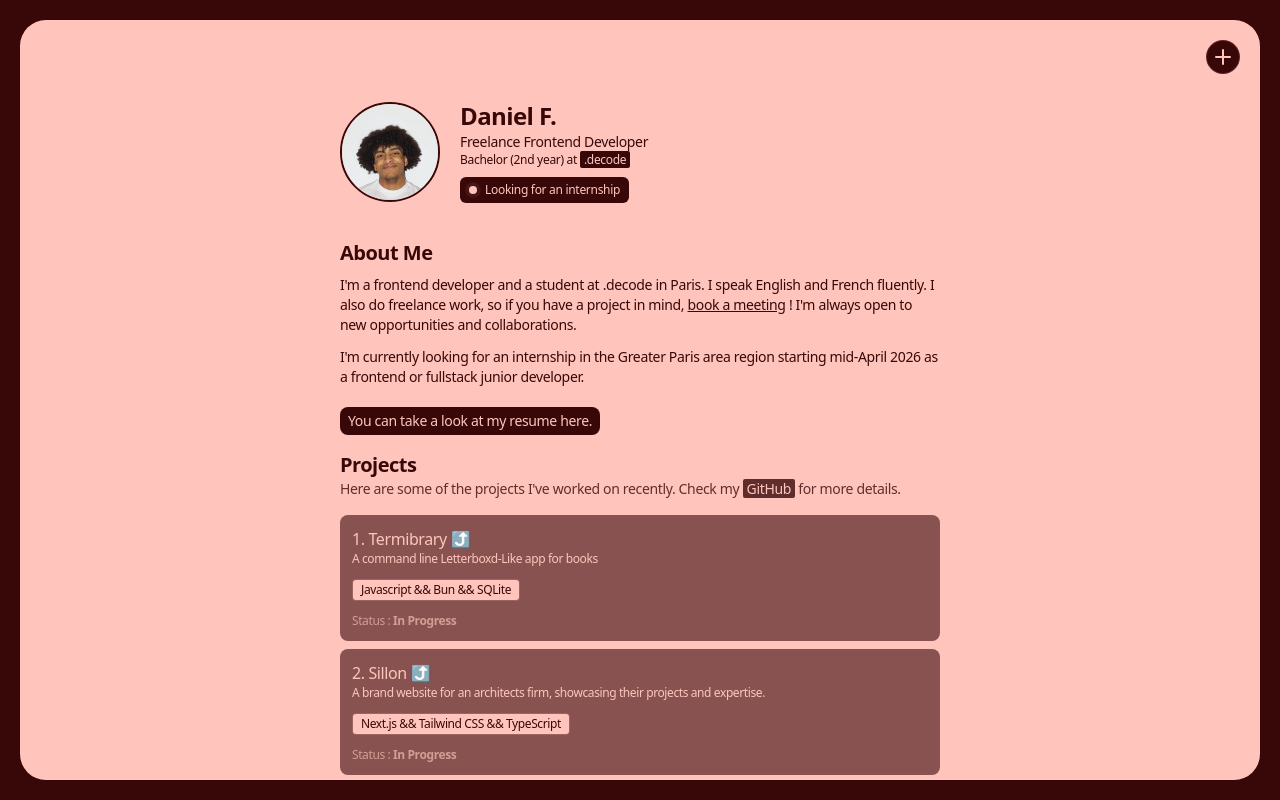
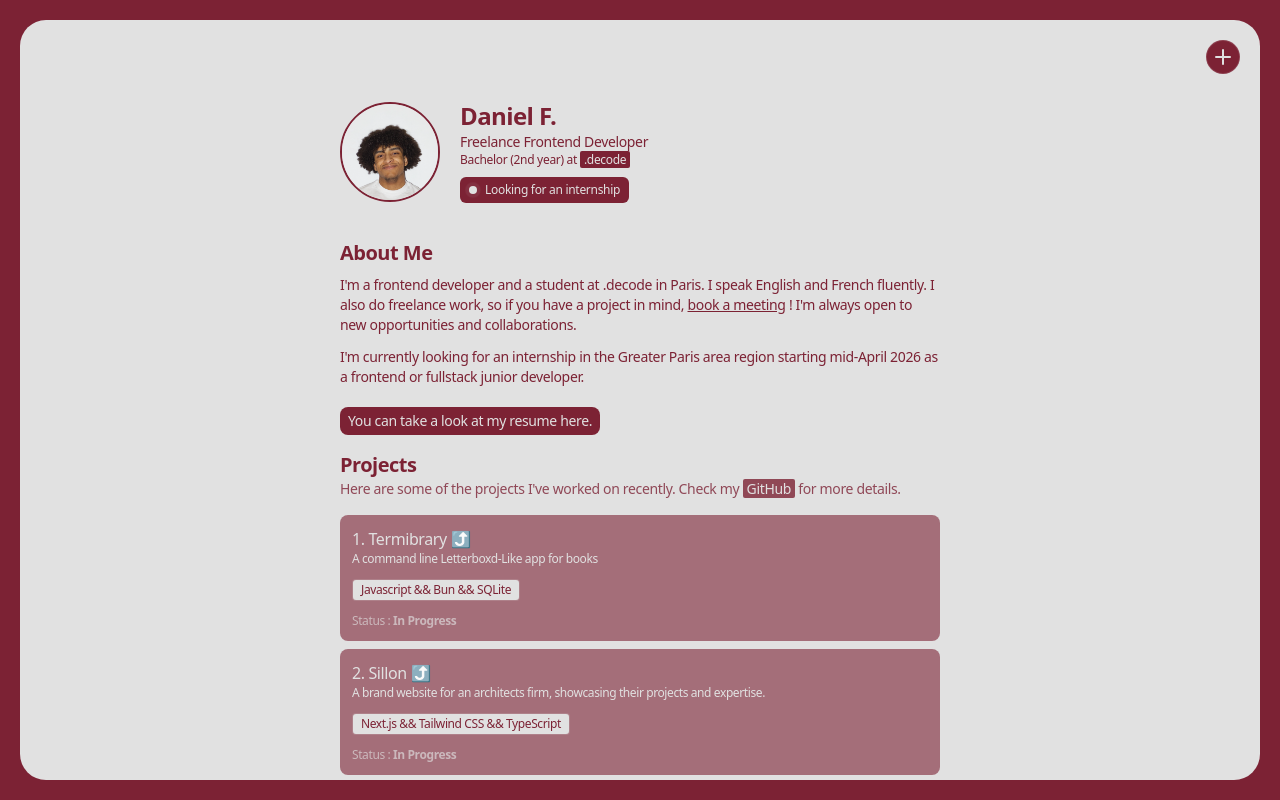
Before and after one commit to aaimeraud/fortunedaniel.com, a Next.js app: page / in a window 1280 px wide. Built offline with nearby package versions, Linux system fonts and the light colour scheme.

Commit message:
:lipstick: better color for contrast

```diff
--- a/app/globals.css
+++ b/app/globals.css
@@ -48,8 +48,8 @@
 }
 
 @theme inline {
-  --color-resumewhite: var(--alt-color-light);
-  --color-resumepurple: var(--alt-color-dark);
+  --color-resumewhite: var(--resumewhite);
+  --color-resumepurple: var(--resumepurple);
   --color-background: var(--background);
   --color-foreground: var(--foreground);
   --color-sidebar-ring: var(--sidebar-ring);
```
